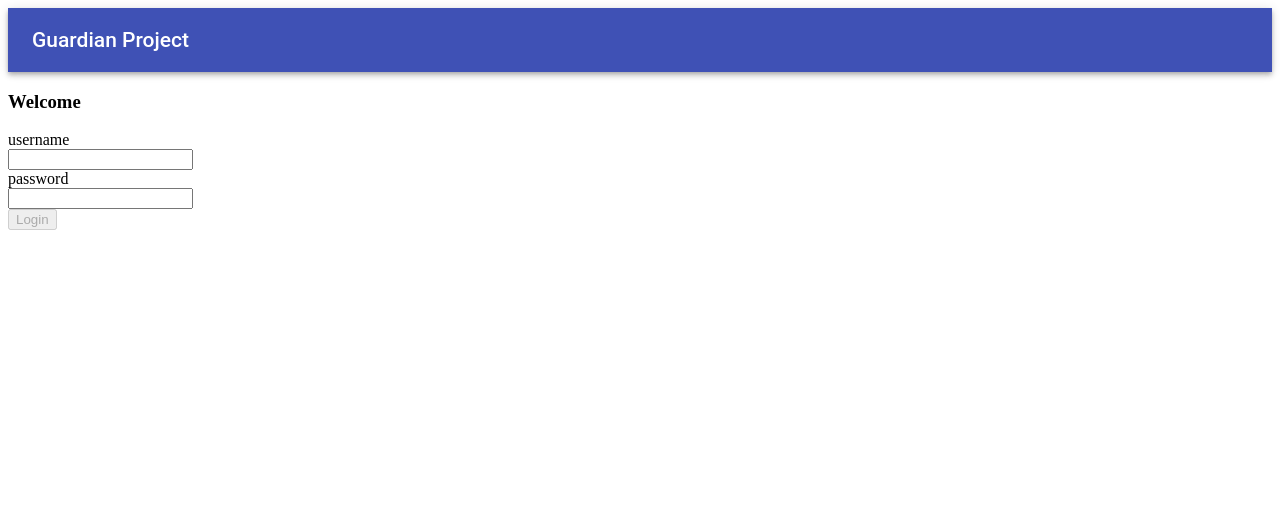
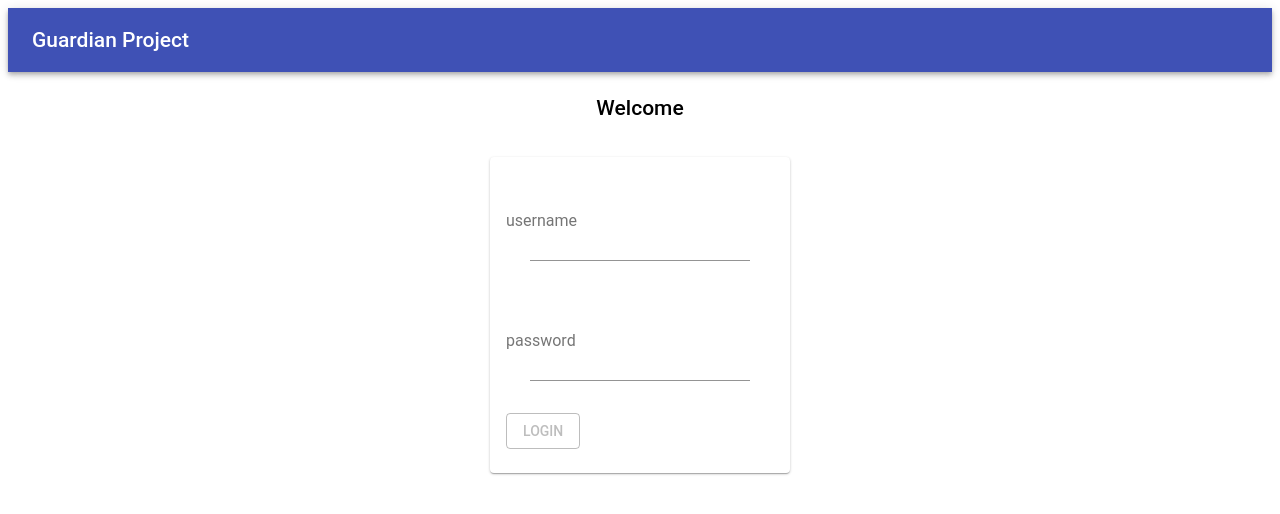
Before and after one commit to Duaahelwa/Axis-project, a React (Create React App) app in the folder guardian-app/: page / in a window 1280 px wide. Shown: the top 514 px of the page. Built offline with nearby package versions, Linux system fonts and the light colour scheme; no server answers.

Commit message:
add material ui core style

```diff
--- a/guardian-app/src/pages/HomePage.js
+++ b/guardian-app/src/pages/HomePage.js
@@ -1,12 +1,13 @@
 
 import React, { Component } from "react";
 import Users from "../services/UserServices/Users";
+import Typography from "@material-ui/core/Typography";
 
 class HomePage extends Component {
     render() {
         return (
             <div>
-                <h3>Welcome</h3>
+                <Typography align="center" style={{padding: 24}}variant="title" color="inherit">Welcome</Typography>
                 <Users />
             </div>
         );
--- a/guardian-app/src/pages/LoginPage.js
+++ b/guardian-app/src/pages/LoginPage.js
@@ -1,6 +1,8 @@
 import React, { Component } from "react";
 import Users from "../services/UserServices/Users";
 import Sites from "../services/SitesServices/Sites";
+import { TextField, Grid, Card, Button, CardContent } from "@material-ui/core";
+
 
 class LoginPage extends Component {
     constructor(props) {
@@ -42,45 +44,43 @@
         this.setState({
             getAllUsers: newGetAllUsers
         });
-
-
     }
 
     render() {
-        if (! this.state.getAllUsers) {
+        if (!this.state.getAllUsers) {
             return (
-                <div >
-                    <div className="login-form">
+                <Grid container justify="center" spacing={24} style={{ padding: 24 }}>
+                    <Card>
+                        <CardContent>
 
-                        <form onSubmit={this.handleSubmit.bind(this)}>
-                            <div >
-                                <label>username</label><br />
-                                <input type="text" value={this.state.username} onChange={this.handleChangeUsername} />
-                            </div>
+                            <form onSubmit={this.handleSubmit.bind(this)}>
+                                <Grid item   >
+                                    <TextField label="username" style={{ padding: 24 }} margin="normal" value={this.state.username} onChange={this.handleChangeUsername} />
+                                </Grid>
 
-                            <div>
-                                <label>password</label><br />
-                                <input type="text" value={this.state.password} onChange={this.handleChangePassword} />
-                            </div>
+                                <Grid item  >
+                                    <TextField label="password" style={{ padding: 24 }} margin="normal" value={this.state.password} onChange={this.handleChangePassword} />
+                                </Grid>
 
-                            <div className="login-form-submit">
-                                <input type="submit" value="Login" disabled={this.state.loginDisabled} onClick={this.handleClick} />
-                            </div>
+                                <Grid item >
+                                    <Button variant="outlined" color="primary" type="submit" disabled={this.state.loginDisabled} onClick={this.handleClick} >
+                                        Login
+                                    </Button>
+                                </Grid>
 
-                        </form>
-                    </div>
+                            </form>
 
-                </div>
+                        </CardContent>
+                    </Card>
+                </Grid>
             );
         } else {
             return (
                 <div>
                     <Sites username={this.state.username} password={this.state.password} />
-                    {/* <LoginAuthentication users={this.props.users} username={this.state.username} password={this.state.password} /> */}
                 </div>
             )
         }
-
     }
 }
 
```
Also changed, not shown: guardian-app/src/pages/DevicesPage.js (+12 -8 lines), guardian-app/src/pages/SitesPage.js (+27 -22 lines).
